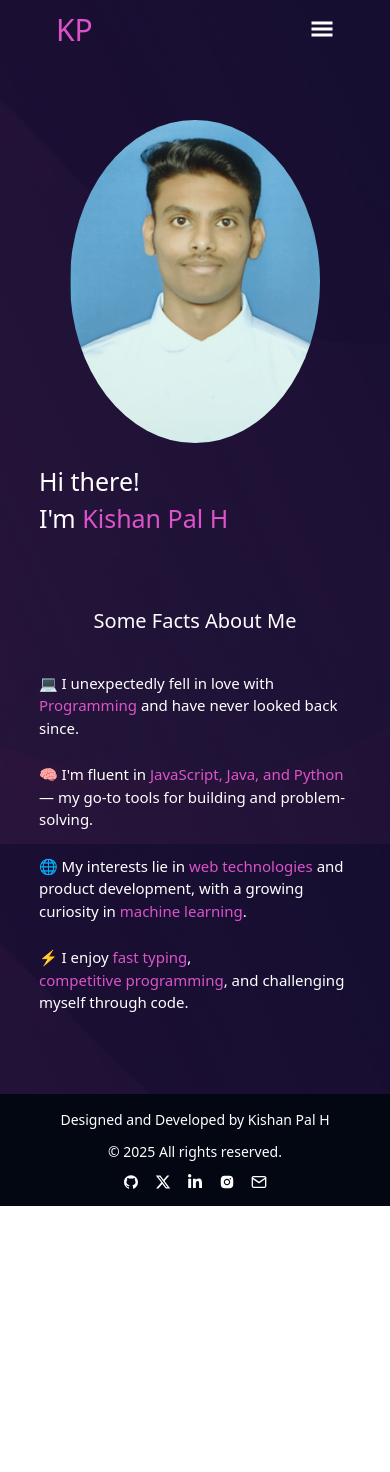
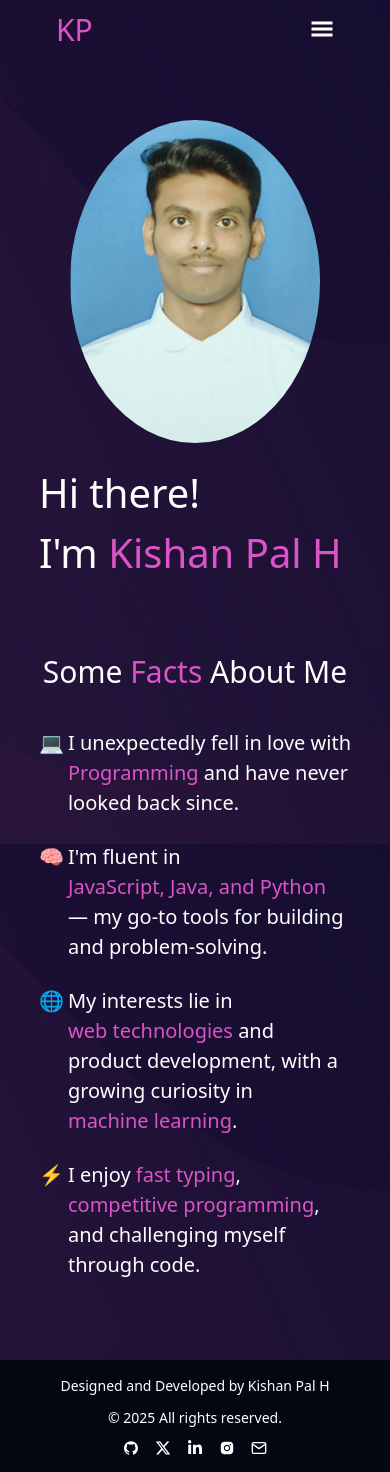
Before and after one commit to Kishan-Pal/kp-portfolio, a React (Vite) app: page / in a window 390 px wide. Before the commit the page ends 1206 px from the top, so only its background shows below. Built offline with nearby package versions, Linux system fonts and the light colour scheme.

Commit message:
increased font size

```diff
--- a/src/assets/components/AchievementCard.jsx
+++ b/src/assets/components/AchievementCard.jsx
@@ -11,7 +11,7 @@ const AchievementCard = ({ children, title, image }) => {
         alt="Project"
         className="w-full mt-3 object-contain rounded-md"
       />
-      <div className="text-white  mt-2 text-xl text-center max-sm:text-sm">
+      <div className="text-white  mt-2 text-xl text-center max-sm:text-md">
         {children}
       </div>
     </div>
--- a/src/assets/components/ProjectCard.jsx
+++ b/src/assets/components/ProjectCard.jsx
@@ -12,15 +12,15 @@ const ProjectCard = ({
   demo,
 }) => {
   return (
-    <div className="flex flex-col h-[450px] w-[300px] border-2 border-[var(--imp-text-color)] rounded-lg shadow-md shadow-pink-300/20 transition-all duration-300 ease-in-out  px-3 py-5 text-white text-xl">
-      <div className="text-center text-white text-2xl mb-1 ">{title}</div>
+    <div className="flex flex-col h-[450px] w-[300px] border-2 border-[var(--imp-text-color)] gap-4 rounded-lg shadow-md shadow-pink-300/20 transition-all duration-300 ease-in-out  px-3 py-5 text-white text-xl">
+      <div className="text-center text-white text-2xl  ">{title}</div>
       <img
         src={image}
         alt="Project"
         className="w-full max-h-[100px] object-contain rounded-xl overflow-hidden"
       />
 
-      <div className="text-white text-[15px] mt-1">{children}</div>
+      <div className="text-white text-justify text-[15px] ">{children}</div>
       <div className="flex justify-center items-center gap-5 mt-auto mb-0">
         <button
           className={
--- a/src/assets/components/SkillCard.jsx
+++ b/src/assets/components/SkillCard.jsx
@@ -2,7 +2,7 @@ import React from "react";
 
 const SkillCard = ({ image }) => {
   return (
-    <div className="flex max-w-[150px] max-h-[150px] h-[150px] border-2 border-[var(--imp-text-color)] rounded-lg shadow-md shadow-pink-300/20 transition-all duration-300 ease-in-out flex-col items-center justify-center p-5  w-full my-5 max-sm:h-[100px] max-sm:w-[100px] max-sm:max-h-[100px] max-sm:my-2 ">
+    <div className="flex max-w-[150px] max-h-[150px] h-[150px] border-2 border-[var(--imp-text-color)] rounded-lg shadow-md shadow-pink-300/20 transition-all duration-300 ease-in-out flex-col items-center justify-center p-5  w-full my-5 max-sm:h-[120px] max-sm:w-[120px] max-sm:max-h-[120px] max-sm:my-2 ">
       <img src={image} alt="Skill" className="w-full h-full object-contain" />
     </div>
   );
--- a/src/pages/About.jsx
+++ b/src/pages/About.jsx
@@ -33,10 +33,10 @@ const About = () => {
     <div className="flex flex-col gap-14 mx-20 my-10 max-sm:mx-15 max-sm:my-5">
       <div className="flex w-full h-fit justify-between">
         <div className="w-[60%] max-sm:w-full ">
-          <div className="w-full t text-4xl py-5 text-white max-md:text-2xl">
+          <div className="w-full t text-4xl py-5 text-white max-md:text-3xl">
             Peek Into <HighlightText>My</HighlightText> Story
           </div>
-          <div className="w-full h-fit mt-10 max-md:mt-5 text-white text-[20px] max-md:text-[15px]">
+          <div className="w-full h-fit mt-10 max-md:mt-5 text-white text-[20px] max-md:text-md">
             <p className="text-justify ">
               Hello there! I'm <HighlightText>Kishan Pal H</HighlightText> from{" "}
               <HighlightText>Bangalore</HighlightText>, India. <br></br>I am
@@ -57,7 +57,7 @@ const About = () => {
         </div>
       </div>
       <div className="w-[70%] h-fit">
-        <div className="text-3xl text-white max-md:text-2xl  ml-[50px] max-md:ml-0 ">
+        <div className="text-3xl text-white max-md:text-2xl  ml-2xl max-md:ml-0 ">
           I Also <HighlightText>Like</HighlightText>
         </div>
         <ul className="text-xl text-white mt-5 space-y-3 max-md:text-lg max-sm:text-md">
@@ -85,7 +85,7 @@ const About = () => {
       </div>
 
       <div className="w-full h-fit">
-        <div className="text-4xl text-white text-center max-md:text-2xl">
+        <div className="text-4xl text-white text-center max-md:text-3xl">
           Professional <HighlightText>SkillSet</HighlightText>
         </div>
         <div className="flex flex-wrap justify-center items-center gap-x-5 gap-y-0 mt-10">
@@ -95,7 +95,7 @@ const About = () => {
         </div>
       </div>
       <div className="w-full h-fit">
-        <div className="text-4xl text-white text-center max-md:text-2xl">
+        <div className="text-4xl text-white text-center max-md:text-3xl">
           <HighlightText>Tools</HighlightText> I use
         </div>
         <div className="flex flex-wrap justify-center items-center gap-x-5 gap-y-0 mt-10">
@@ -105,7 +105,7 @@ const About = () => {
         </div>
       </div>
       <div className="w-full h-fit">
-        <div className="text-4xl text-white text-center max-md:text-2xl">
+        <div className="text-4xl text-white text-center max-md:text-3xl">
           My <HighlightText>Achievements</HighlightText>
         </div>
         <div className="flex flex-wrap justify-center items-center gap-x-5 gap-y-5 mt-10">
--- a/src/pages/Home.jsx
+++ b/src/pages/Home.jsx
@@ -11,7 +11,7 @@ const Home = () => {
   return (
     <div className="my-10 mx-20 max-md:mx-[10%]">
       <div className="flex w-full h-fit  max-sm:flex-col-reverse">
-        <div className="w-[50%]  p-30 text-[50px] text-white my-auto max-sm:w-full  max-sm:p-0 max-md:p-5 max-md:py-20 md:p-5 md:py-20 max-md:text-[25px] max-lg:text-[35px]">
+        <div className="w-[50%]  p-30 text-[50px] text-white my-auto max-sm:w-full  max-sm:p-0 max-md:p-5 max-md:py-20 md:p-5 md:py-20 max-md:text-[40px] max-lg:text-[35px]">
           <p>Hi there!</p>
           <p>
             I'm <HighlightText> Kishan Pal H </HighlightText>
@@ -27,31 +27,44 @@ const Home = () => {
       </div>
       <div className="flex w-full h-fit py-10 max-md:mt-3">
         <div className="w-[70%] max-md:w-full ">
-          <div className="w-full text-center text-4xl py-5 text-white max-md:text-[20px]">
-            Some Facts About Me
+          <div className="w-full text-center text-4xl py-5 text-white max-md:text-[30px]">
+            Some <HighlightText>Facts</HighlightText> About Me
           </div>
-          <div className="w-full h-fit mt-10 max-md:mt-5 text-white text-[20px] max-md:text-[15px]">
+          <div className="w-full h-fit mt-10 max-md:mt-5 text-white text-[20px] max-md:text-[20px]">
             <ul className="list-none flex flex-col gap-6 ">
-              <li>
-                💻 I unexpectedly fell in love with{" "}
-                <HighlightText>Programming</HighlightText> and have never looked
-                back since.
+              <li className="flex gap-1">
+                <span>💻</span>{" "}
+                <span>
+                  I unexpectedly fell in love with{" "}
+                  <HighlightText>Programming</HighlightText> and have never
+                  looked back since.
+                </span>
               </li>
-              <li>
-                🧠 I'm fluent in{" "}
-                <HighlightText>JavaScript, Java, and Python</HighlightText> — my
-                go-to tools for building and problem-solving.
+              <li className="flex gap-1">
+                <span>🧠</span>{" "}
+                <span>
+                  {" "}
+                  I'm fluent in{" "}
+                  <HighlightText>JavaScript, Java, and Python</HighlightText> —
+                  my go-to tools for building and problem-solving.
+                </span>
               </li>
-              <li>
-                🌐 My interests lie in{" "}
-                <HighlightText>web technologies</HighlightText> and product
-                development, with a growing curiosity in{" "}
-                <HighlightText>machine learning</HighlightText>.
+              <li className="flex gap-1">
+                <span>🌐</span>
+                <span>
+                  My interests lie in{" "}
+                  <HighlightText>web technologies</HighlightText> and product
+                  development, with a growing curiosity in{" "}
+                  <HighlightText>machine learning</HighlightText>.
+                </span>
               </li>
-              <li>
-                ⚡ I enjoy <HighlightText>fast typing</HighlightText>,{" "}
-                <HighlightText>competitive programming</HighlightText>, and
-                challenging myself through code.
+              <li className="flex gap-1">
+                <span>⚡</span>
+                <span>
+                  I enjoy <HighlightText>fast typing</HighlightText>,{" "}
+                  <HighlightText>competitive programming</HighlightText>, and
+                  challenging myself through code.
+                </span>
               </li>
             </ul>
           </div>
--- a/src/pages/Projects.jsx
+++ b/src/pages/Projects.jsx
@@ -13,10 +13,10 @@ const Projects = () => {
   }, []);
   return (
     <div className="flex flex-col gap-14 mx-20 my-10 max-sm:mx-15 max-sm:my-5">
-      <div className="text-center text-white text-4xl max-md:text-2xl">
+      <div className="text-center text-white text-4xl max-md:text-3xl">
         My <HighlightText>Projects</HighlightText>
       </div>
-      <div className="flex flex-wrap justify-center items-center gap-x-5 gap-y-5 mt-10">
+      <div className="flex flex-wrap justify-center items-center gap-x-5 gap-y-5 mt-10 max-sm:mt-3">
         <ProjectCard
           title={"CYBERSHIELD"}
           image={Cybershield}
```
